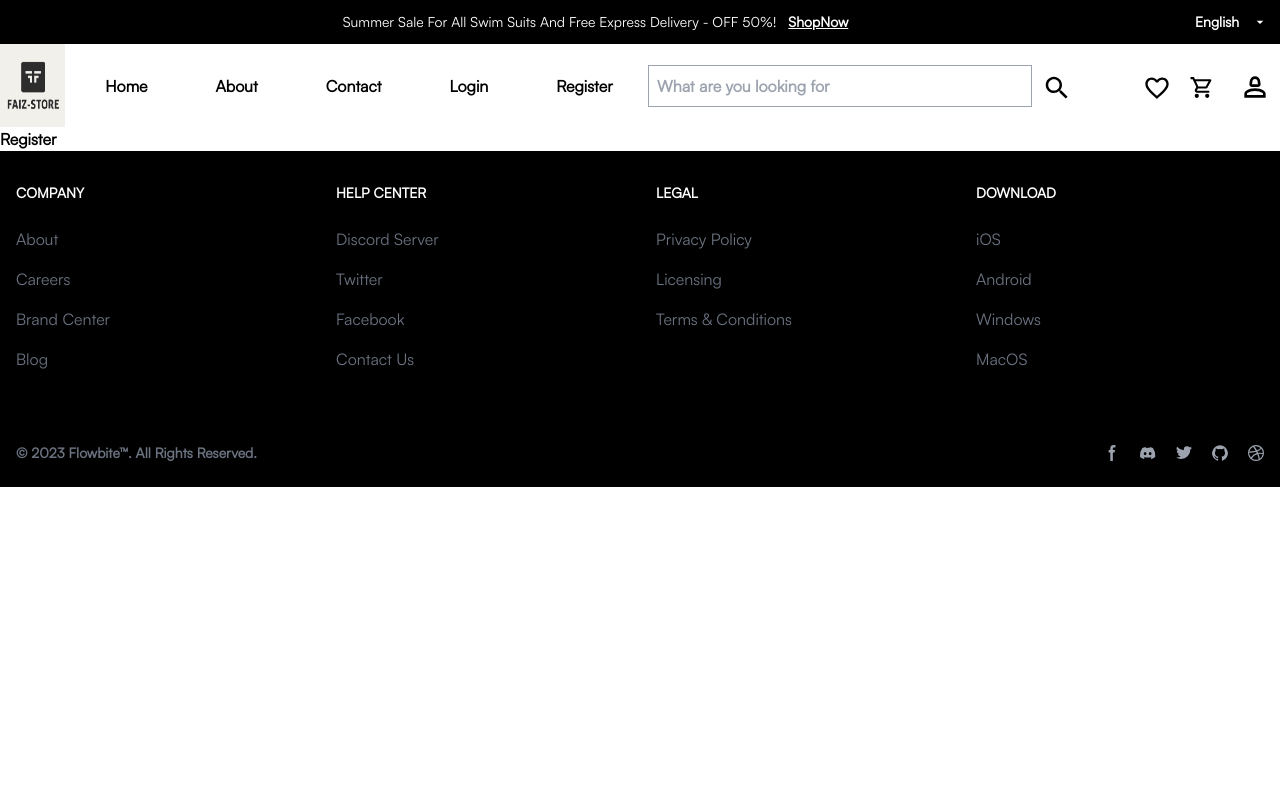
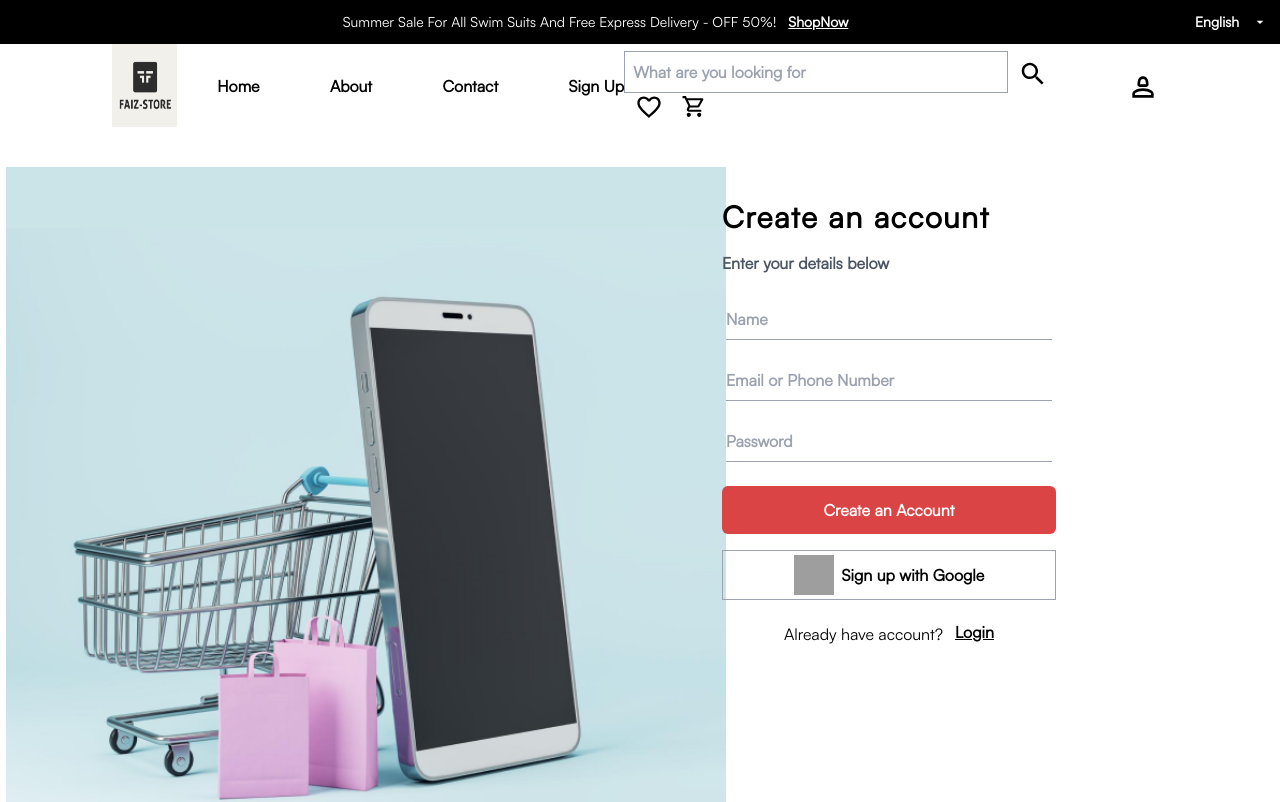
Before and after one commit to SimplifiedWeb/E-Commerce, a React (Vite) app: page /register in a window 1280 px wide. Shown: the top 802 px of the page. Built offline with nearby package versions, Linux system fonts and the light colour scheme; grey boxes are pictures that could not be loaded.

Commit message:
Authentication page done

```diff
--- a/src/components/pages/about/about-parent/About_Parent.jsx
+++ b/src/components/pages/about/about-parent/About_Parent.jsx
@@ -8,7 +8,7 @@ import Services_Card_Design from "../../home/Section_Eight/services_card_design/
 const About_Parent = () => {
   return (
     <>
-      <div className="about min-h-[100vh] relative">
+      <div className="about min-h-[100vh]  relative">
         <div className="route">
           <div className="route flex gap-2 absolute top-[4%] left-[6%]">
             <span className="text-[#868686]">Home</span>
@@ -19,7 +19,7 @@ const About_Parent = () => {
         <div className="first-section flex flex-wrap  absolute top-[10%] left-[5%] p-5">
           <div className="left flex-1 flex flex-col justify-start items-start gap-1 ">
             <h1 className="text-5xl py-6 mt-7">Out Story</h1>
-            <p className="text-sm ml-1 ">
+            <p className="text-sm  ">
               Lorem ipsum dolor sit, amet consectetur adipisicing elit. Minima
               asperiores explicabo voluptate porro libero dolore numquam,
               maiores iste officiis? Eveniet ea quod numquam. Quaerat, natus
@@ -41,7 +41,7 @@ const About_Parent = () => {
               <img
                 src="/images/about/about-first-section.png"
                 alt="about-first-section-image"
-                className="w-[600px] h-[520px] absolute right-0 top-[-4%]"
+                className="w-[600px] h-[520px] absolute right-[-10%] top-[-4%]"
               />
             </div>
           </div>
@@ -125,7 +125,7 @@ const About_Parent = () => {
           </div>
         </div>
       </div>
-      <div className="third-section relative min-h-[50vh] p-5 bg-black ">
+      <div className="third-section relative min-h-[50vh]  p-5 bg-black ">
         <Services_Card_Design about={true} />
       </div>
     </>
--- a/src/components/pages/auth/login/Login.jsx
+++ b/src/components/pages/auth/login/Login.jsx
@@ -1,7 +1,55 @@
-import React from "react";
+import { Link } from "react-router-dom";
 
 const Login = () => {
-  return <div>Login</div>;
+  return (
+    <>
+      <div className="login min-h-[100vh] flex flex-wrap relative">
+        <div className="left flex-1">
+          <img
+            src="/images/auth/auth.png"
+            alt="auth-image"
+            className="w-[720px] h-[65  0px] absolute left-[-10%] top-[5%]"
+          />
+        </div>
+        <div className="right flex-2 flex flex-col gap-5 justify-center items-center absolute top-[22%] left-[57%]">
+          <div className="form  p-2  flex flex-wrap flex-col gap-5 justify-center items-center  w-[350px]">
+            <div className="first-section w-full flex flex-col gap-4">
+              <h1 className="text-3xl tracking-wider ">Log in to Exclusive</h1>
+              <h1 className="text-gray-600">Enter your details below</h1>
+            </div>
+            <div className="second-section flex flex-col w-full p-1 flex-wrap gap-5 ">
+              <input
+                type="text"
+                placeholder="Email or Phone Number"
+                className="focus:outline-none border-b-[1.6px] border-gray-400 py-2"
+              />
+              <input
+                type="password"
+                placeholder="Password"
+                className="focus:outline-none border-b-[1.6px] border-gray-400 py-2"
+              />
+            </div>
+            <div className="third-section w-full flex justify-around  items-center">
+              <button className="w-[200px] bg-[#db4444] text-white p-3 rounded-md hover:scale-[0.97] hover:bg-[#f00000]">
+                Log in
+              </button>
+              <button className="bg-inherit text-[#db4444] w-full  mt-4  mr-[-30px]   ">
+                Forget Password?
+              </button>
+            </div>
+          </div>
+          <div className="sign-in">
+            <div className="flex gap-3 mt-[-8px] justify-center items-center">
+              <button className=" font-light">Create an account?</button>
+              <button className="underline mb-1">
+                <Link to="/register">Register</Link>
+              </button>
+            </div>
+          </div>
+        </div>
+      </div>
+    </>
+  );
 };
 
 export default Login;
--- a/src/components/pages/auth/register/Register.jsx
+++ b/src/components/pages/auth/register/Register.jsx
@@ -1,7 +1,67 @@
-import React from "react";
+import { Link } from "react-router-dom";
 
 const Register = () => {
-  return <div>Register</div>;
+  return (
+    <>
+      <div className="register min-h-[100vh] flex flex-wrap relative">
+        <div className="left flex-1">
+          <img
+            src="/images/auth/auth.png"
+            alt="auth-image"
+            className="w-[720px] h-[65  0px] absolute left-[-10%] top-[5%]"
+          />
+        </div>
+        <div className="right flex-2 flex flex-col gap-5 justify-center items-center absolute top-[8%] left-[57%]">
+          <div className="form  p-2  flex flex-wrap flex-col gap-5 justify-center items-center  w-[350px]">
+            <div className="first-section w-full flex flex-col gap-4">
+              <h1 className="text-3xl tracking-wider ">Create an account</h1>
+              <h1 className="text-gray-600">Enter your details below</h1>
+            </div>
+            <div className="second-section flex flex-col w-full p-1 flex-wrap gap-5 ">
+              <input
+                type="text"
+                placeholder="Name"
+                className="focus:outline-none w-full border-b-[1.6px] border-gray-400 py-2"
+              />
+              <input
+                type="text"
+                placeholder="Email or Phone Number"
+                className="focus:outline-none border-b-[1.6px] border-gray-400 py-2"
+              />
+              <input
+                type="password"
+                placeholder="Password"
+                className="focus:outline-none border-b-[1.6px] border-gray-400 py-2"
+              />
+            </div>
+            <div className="third-section w-full">
+              <button className="w-full bg-[#db4444] text-white p-3 rounded-md hover:scale-[0.97] hover:bg-[#f00000]">
+                Create an Account
+              </button>
+              <button className="bg-inherit w-full p-1 mt-4 px-3 border-[1.3px] border-gray-400 flex justify-center items-center gap-2 hover:bg-gray-200">
+                <span>
+                  <img
+                    src="https://cdn1.iconfinder.com/data/icons/google-s-logo/150/Google_Icons-09-512.png"
+                    alt="google"
+                    className="w-[40px] h-[40px]"
+                  />
+                </span>
+                Sign up with Google
+              </button>
+            </div>
+          </div>
+          <div className="sign-in">
+            <div className="flex gap-3 mt-[-8px] justify-center items-center">
+              <button className=" font-light">Already have account?</button>
+              <button className="underline mb-1">
+                <Link to="/login">Login</Link>
+              </button>
+            </div>
+          </div>
+        </div>
+      </div>
+    </>
+  );
 };
 
 export default Register;
--- a/src/components/pages/home/Section_One/navigation_bar/Navbar.jsx
+++ b/src/components/pages/home/Section_One/navigation_bar/Navbar.jsx
@@ -23,11 +23,11 @@ const Navbar = () => {
           <li>
             <Link to="/contact">Contact</Link>
           </li>
+          {/* <li>
+            <Link to="/login">Login</Link>
+          </li> */}
           <li>
-            <Link to="/login">Login</Link>
-          </li>
-          <li>
-            <Link to="/register">Register</Link>
+            <Link to="/register">Sign Up</Link>
           </li>
         </ul>
 
--- a/src/components/router/shared/Layout.jsx
+++ b/src/components/router/shared/Layout.jsx
@@ -8,8 +8,10 @@ const Layout = () => {
   return (
     <>
       <Top_Add_Bar />
-      <Navbar />
-      <Outlet />
+      <div className="layout px-28">
+        <Navbar />
+        <Outlet />
+      </div>
       <Footer />
     </>
   );
```
Also changed, not shown: public/images/auth/auth.png (added).
